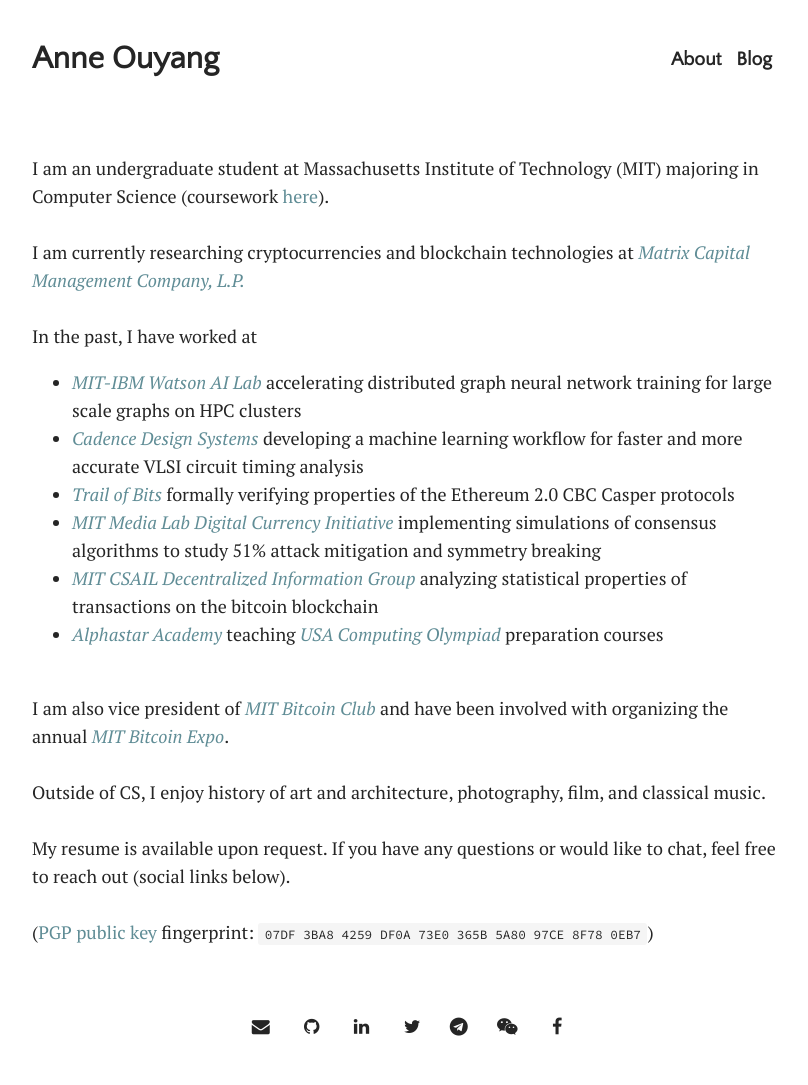
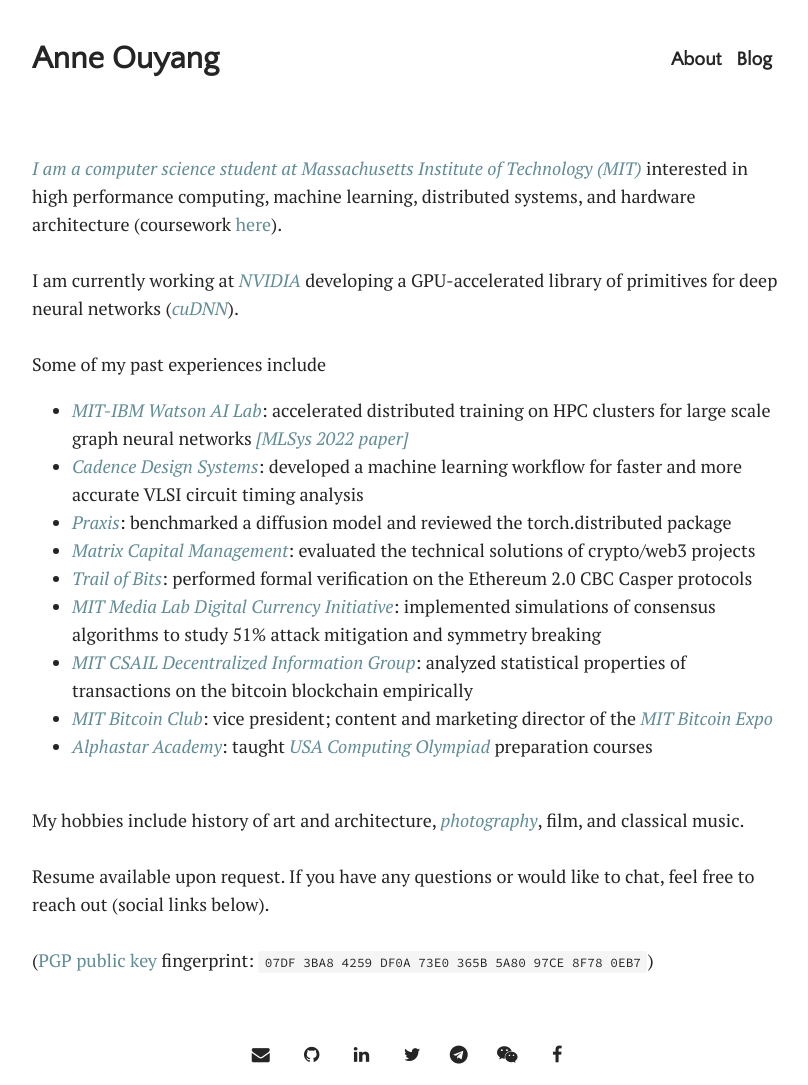
Before and after one commit to anneouyang/anneouyang.github.io, a Jekyll site: the page built from index.html, in a window 1280 px wide. Shown: the whole page, without its empty margins (233-1041 px from the left). Built offline with Jekyll 4.4.1, drawn with Linux system fonts in a browser that asks for light colours; some web fonts are replaced; the list of posts is cut into pages by our own code; before the commit the page ends 1057 px from its top, so only the background shows below that.

Commit message:
Update homepage

```diff
--- a/_layouts/home.html
+++ b/_layouts/home.html
@@ -4,27 +4,29 @@ title: Home
 ---
 
 <!-- <img src="{{ site.github.url }}/assets/img/me2.jpg" class="pfp" align="right"> -->
+<a href="" target="_blank" class="orgs">
 
-I am an undergraduate student at Massachusetts Institute of Technology (MIT) majoring in Computer Science (coursework <a href="{{ site.github.url }}/coursework">here</a>). <br><br>
+I am a computer science student at <a href="https://web.mit.edu/" target="_blank" class="orgs">Massachusetts Institute of Technology (MIT)</a> interested in high performance computing, machine learning, distributed systems, and hardware architecture (coursework <a href="{{ site.github.url }}/coursework">here</a>). <br><br>
 
-I am currently researching cryptocurrencies and blockchain technologies at <a href="https://www.linkedin.com/company/matrix-capital-management-llc/" target="_blank" class="orgs">Matrix Capital Management Company, L.P.</a> <br><br>
+I am currently working at <a href="https://www.nvidia.com/en-us/" target="_blank" class="orgs">NVIDIA</a> developing a GPU-accelerated library of primitives for deep neural networks (<a href="https://developer.nvidia.com/cudnn" target="_blank" class="orgs">cuDNN</a>). <br><br>
 
 
-In the past, I have worked at
+Some of my past experiences include
 <ul>
-  <li> <a href="https://mitibmwatsonailab.mit.edu/" target="_blank" class="orgs">MIT-IBM Watson AI Lab</a> accelerating distributed graph neural network training for large scale graphs on HPC clusters</li>
-  <li> <a href="https://www.cadence.com/" target="_blank" class="orgs">Cadence Design Systems</a> developing a machine learning workflow for faster and more accurate VLSI circuit timing analysis</li>
-  <li> <a href="https://www.trailofbits.com/" target="_blank" class="orgs">Trail of Bits</a> formally verifying properties of the Ethereum 2.0 CBC Casper protocols </li>
-  <li> <a href="https://dci.mit.edu/" class="orgs" target="_blank">MIT Media Lab Digital Currency Initiative</a> implementing simulations of consensus algorithms to study 51% attack mitigation and symmetry breaking </li>
-  <li> <a href="http://dig.csail.mit.edu/studentinfo.html" target="_blank" class="orgs">MIT CSAIL Decentralized Information Group</a> analyzing statistical properties of transactions on the bitcoin blockchain</li>
-  <li> <a href="https://alphastar.academy" target="_blank" class="orgs">Alphastar Academy</a> teaching <a href="http://usaco.org/", target="_blank", class="orgs">USA Computing Olympiad</a> preparation courses</li>
+  <li> <a href="https://mitibmwatsonailab.mit.edu/" target="_blank" class="orgs">MIT-IBM Watson AI Lab</a>: accelerated distributed training on HPC clusters for large scale graph neural networks <a href="https://arxiv.org/abs/2110.08450" target="_blank" class="orgs">[MLSys 2022 paper]</a></li>
+  <li> <a href="https://www.cadence.com/" target="_blank" class="orgs">Cadence Design Systems</a>: developed a machine learning workflow for faster and more accurate VLSI circuit timing analysis</li>
+  <li> <a href="https://www.praxispioneering.com/" target="_blank" class="orgs">Praxis</a>: benchmarked a diffusion model and reviewed the torch.distributed package</li>
+  <li> <a href="https://www.linkedin.com/company/matrix-capital-management-llc/" target="_blank" class="orgs">Matrix Capital Management</a>: evaluated the technical solutions of crypto/web3 projects
+  <li> <a href="https://www.trailofbits.com/" target="_blank" class="orgs">Trail of Bits</a>: performed formal verification on the Ethereum 2.0 CBC Casper protocols </li>
+  <li> <a href="https://dci.mit.edu/" class="orgs" target="_blank">MIT Media Lab Digital Currency Initiative</a>:  implemented simulations of consensus algorithms to study 51% attack mitigation and symmetry breaking </li>
+  <li> <a href="http://dig.csail.mit.edu/studentinfo.html" target="_blank" class="orgs">MIT CSAIL Decentralized Information Group</a>: analyzed statistical properties of transactions on the bitcoin blockchain empirically</li>
+  <li> <a href="https://bitcoin.mit.edu/" class="orgs" target="_blank">MIT Bitcoin Club</a>: vice president; content and marketing director of the <a href="https://mitbitcoinexpo.org/" target="_blank" class="orgs">MIT Bitcoin Expo</a></li>
+  <li> <a href="https://alphastar.academy" target="_blank" class="orgs">Alphastar Academy</a>:  taught <a href="http://usaco.org/", target="_blank", class="orgs">USA Computing Olympiad</a> preparation courses</li>
 </ul> <br>
 
-I am also vice president of <a href="https://bitcoin.mit.edu/" class="orgs" target="_blank">MIT Bitcoin Club</a> and have been involved with organizing the annual <a href="https://mitbitcoinexpo.org/" target="_blank" class="orgs">MIT Bitcoin Expo</a>. <br><br>
+My hobbies include history of art and architecture, <a href="https://vsco.co/anneouyang" target="_blank" class="orgs">photography</a>, film, and classical music. <br><br>
 
-Outside of CS, I enjoy history of art and architecture, photography, film, and classical music. <br><br>
-
-My resume is available upon request. If you have any questions or would like to chat, feel free to reach out (social links below). <br><br>
+Resume available upon request. If you have any questions or would like to chat, feel free to reach out (social links below). <br><br>
 
 (<a href="{{ site.github.url }}/publickey" target="_blank">PGP public key</a> fingerprint: <code>07DF 3BA8 4259 DF0A 73E0 365B 5A80 97CE 8F78 0EB7</code>)
 
```
